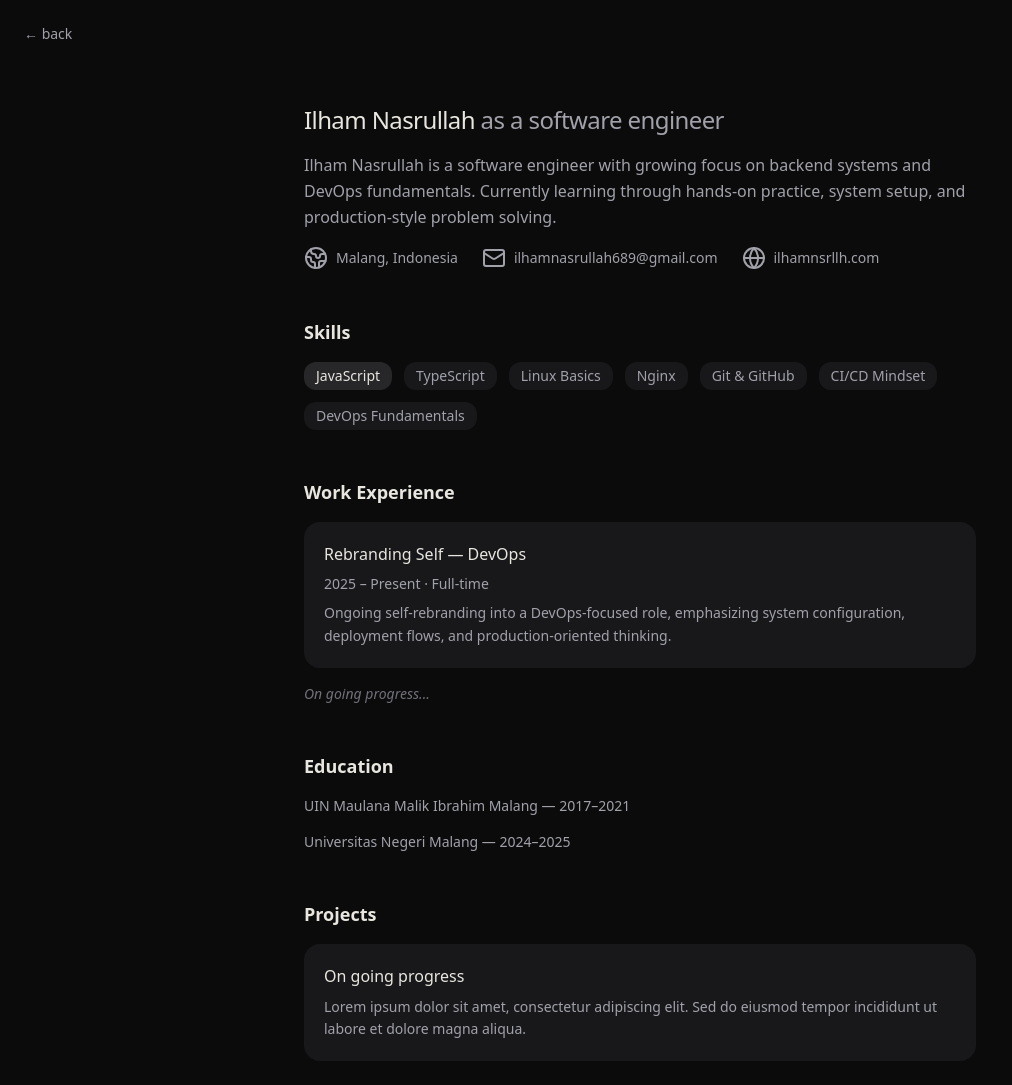
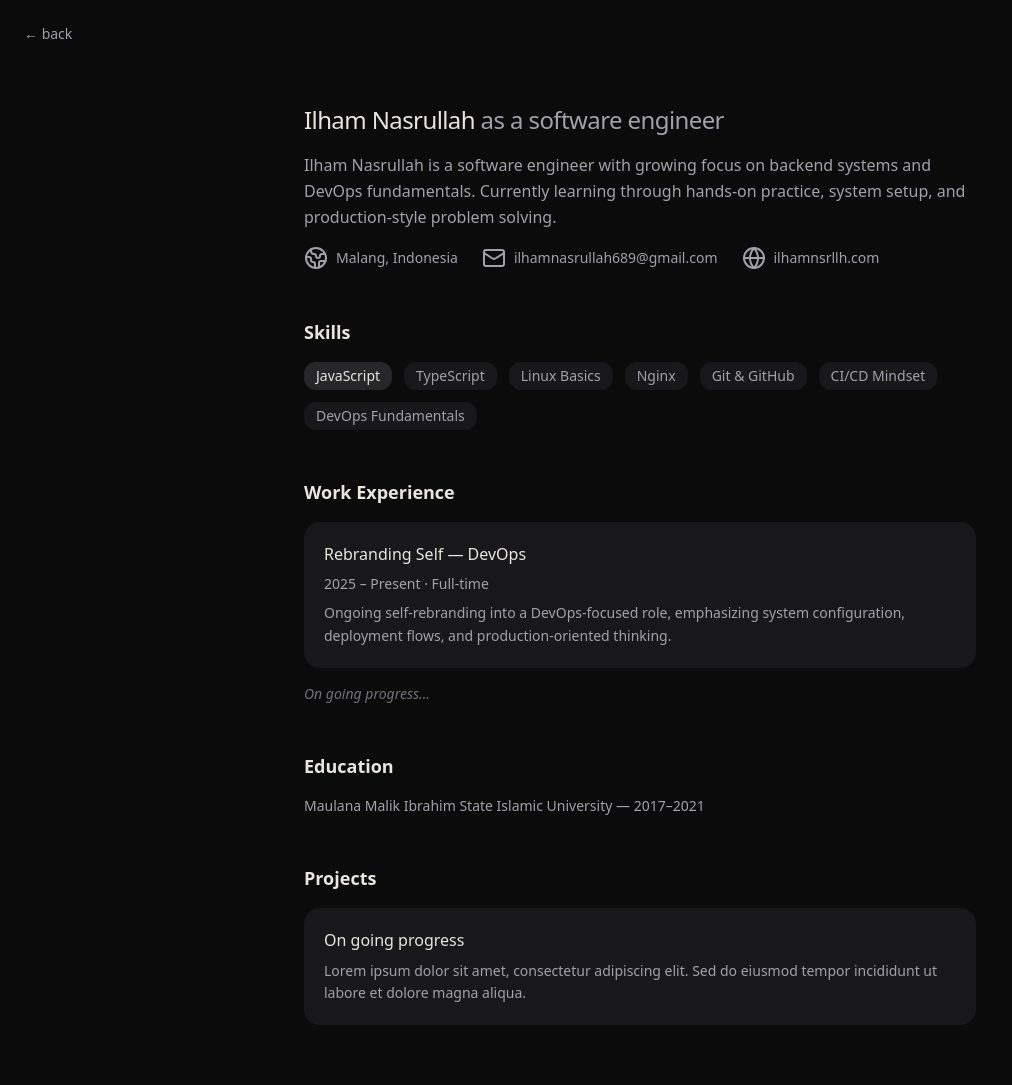
Before and after one commit to ilhamnasrullah689-max/personal_website, a plain HTML site: page resume.html in a window 1280 px wide. Shown: the whole page, without its empty margins (0-1012 px from the left). After the commit the page ends 1049 px from the top, so only its background shows below. Drawn offline with nearby package versions, Linux system fonts and the light colour scheme.

Commit message:
edite file resume.html

```diff
--- a/resume.html
+++ b/resume.html
@@ -118,10 +118,7 @@
     <h2 class="text-lg font-semibold">Education</h2>
 
     <p class="text-sm text-zinc-400">
-      UIN Maulana Malik Ibrahim Malang — 2017–2021
-    </p>
-    <p class="text-sm text-zinc-400">
-      Universitas Negeri Malang — 2024–2025
+      Maulana Malik Ibrahim State Islamic University — 2017–2021
     </p>
   </section>
 
```
